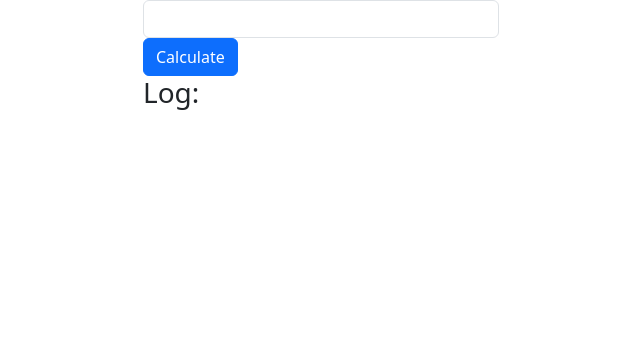
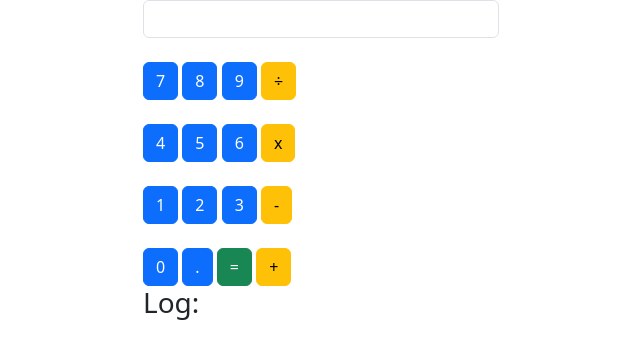
Before and after one commit to fundamentalprinciple/simpleJsCalculator, a plain HTML site: page index.html in a window 1280 px wide. Shown: the whole page, without its empty margins (319-959 px from the left). Drawn offline with nearby package versions, Linux system fonts and the light colour scheme.

Commit message:
GUI buttons added, not listening right now

```diff
--- a/index.html
+++ b/index.html
@@ -11,6 +11,8 @@
         <script src="https://cdn.jsdelivr.net/npm/bootstrap@5.3.8/dist/js/bootstrap.bundle.min.js" integrity="sha384-FKyoEForCGlyvwx9Hj09JcYn3nv7wiPVlz7YYwJrWVcXK/BmnVDxM+D2scQbITxI" crossorigin="anonymous"></script>
 
         <script>
+
+
             function addLog(msg) {
                 var ul = document.getElementById("log");
                 var li = document.createElement("li");
@@ -19,30 +21,9 @@
                 ul.appendChild(li);
             }
 
-            /*
-            function calculate() {
-                var x = document.getElementById("expression").value;
-
-                if (expression) {
-                    try {
-                    answer = eval(x);
-                    document.getElementById("expression").value=answer;
-                    addLog(x+" = "+answer)
-                    } catch(e) {
-                        document.getElementById("expression").value="Bad Expression dude!";
-                        addLog(x+" is bad, fix it first.")
-                    }
-                };
-            }
-                */
-
             function math_calc() {
                 var x = document.getElementById("expression").value;
 
-                /*
-                console.log(x);
-                console.log(eval(x));
-                */
 
                 if (expression) {
                     try {
@@ -68,16 +49,104 @@
 
                 <div class="col">
                     <input type="input" class="form-control" id="expression">
-                    <button onclick="math_calc()" id="calculate" class="btn btn-primary">Calculate</button>
 
-                    <h3>Log:</h3>
-                    <ul id="log"></ul>
+                 <!--   <button onclick="math_calc()" id="calculate" class="btn btn-primary">Calculate</button>
+                    -->
+
                 </div>
 
                 <div class="col"></div>
 
             </div>
 
+            <div class="row">
+                <br>
+            </div>
+
+            <div class="row">
+                <div class="col"></div>
+                <div class="col">
+
+                    <button id="7" class="btn btn-primary">7</button>
+                    <button class="btn btn-primary">8</button>
+                    <button class="btn btn-primary">9</button>
+                    <button class="btn btn-warning">÷</button>
+
+                </div>
+                <div class="col"></div>
+            </div>
+
+            <div class="row">
+                <br>
+            </div>
+
+            <div class="row">
+                <div class="col"></div>
+                <div class="col">
+
+                    <button class="btn btn-primary">4</button>
+                    <button class="btn btn-primary">5</button>
+                    <button class="btn btn-primary">6</button>
+                    <button class="btn btn-warning">x</button>
+
+                </div>
+                <div class="col"></div>
+            </div>
+
+             <div class="row">
+                <br>
+            </div>
+
+            <div class="row">
+                <div class="col"></div>
+                <div class="col">
+
+                    <button class="btn btn-primary">1</button>
+                    <button class="btn btn-primary">2</button>
+                    <button class="btn btn-primary">3</button>
+                    <button class="btn btn-warning">-</button>
+
+                </div>
+                <div class="col"></div>
+            </div>
+
+             <div class="row">
+                <br>
+            </div>
+
+            <div class="row">
+                <div class="col"></div>
+                <div class="col">
+
+                    <button class="btn btn-primary">0</button>
+                    <button class="btn btn-primary">.</button>
+                    <button class="btn btn-success" id="calculate" onclick="math_calc()">=</button>
+                    <button class="btn btn-warning">+</button>
+
+                </div>
+                <div class="col"></div>
+            </div>
+
+            <div class="row">
+
+            </div>
+
+            <div class="row">
+
+            </div>
+
+
+
+            <div class="row">
+                <div class="col"></div>
+                <div class="col">
+                    <h3>Log:</h3>
+                    <ul id="log"></ul>
+                </div>
+                <div class="col"></div>
+            </div>
+
+
         </div>
 
     </body>
```
